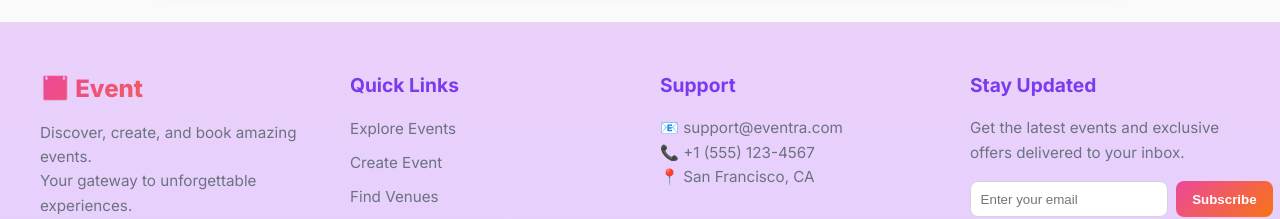
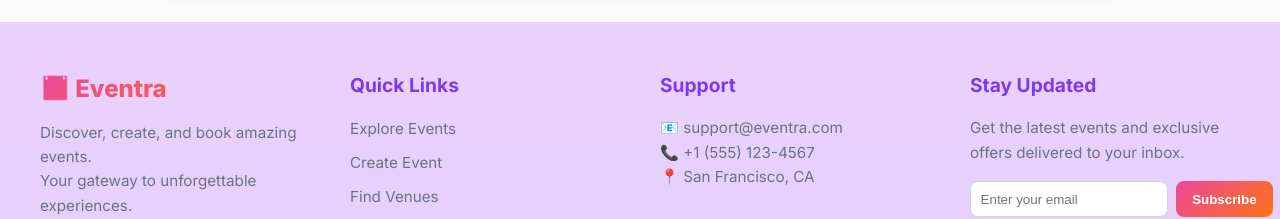
Before and after one commit to AshimaKamboj/Eventra_Project, a React (Create React App) app in the folder client/: page /event/1 in a window 1280 px wide. Shown: the part 1002-1221 px from the top of the page. Built offline with nearby package versions, Linux system fonts and the light colour scheme.

Commit message:
changed feats

```diff
--- a/client/src/components/Footer.js
+++ b/client/src/components/Footer.js
@@ -8,7 +8,7 @@ function Footer() {
 
         {/* Left Section */}
         <div className="footer-col">
-          <h2 className="footer-logo">📅 Event</h2>
+          <h2 className="footer-logo">📅 Eventra</h2>
           <p>
             Discover, create, and book amazing events. <br />
             Your gateway to unforgettable experiences.
```
